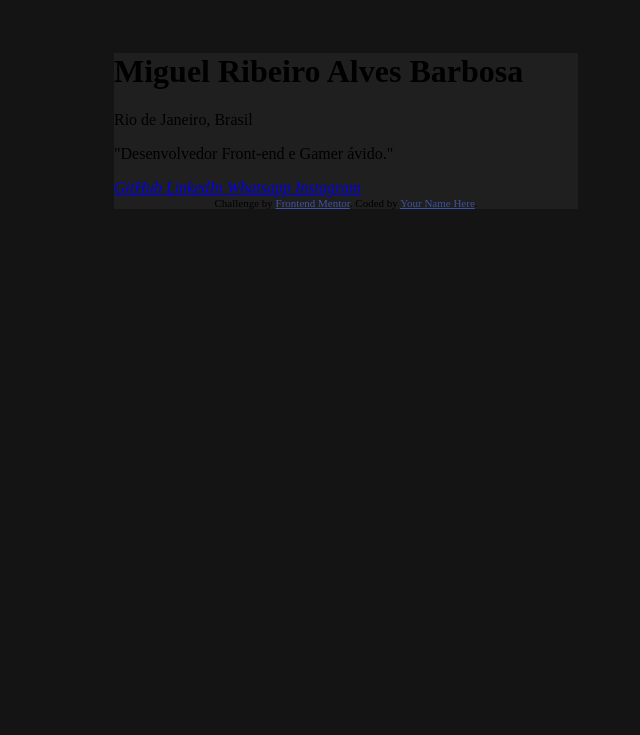
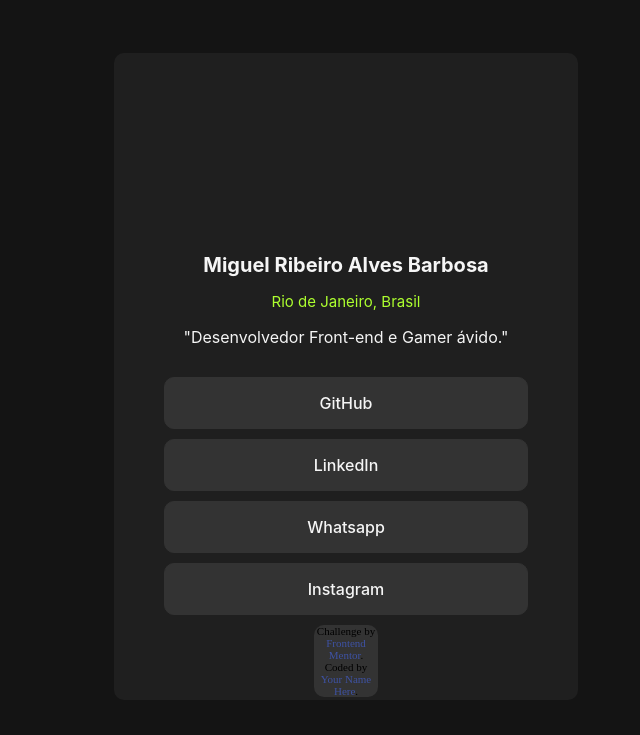
Before and after one commit to MiguelRAlves/profile-links, a plain HTML site: page index.html in a window 1280 px wide. Shown: the part 147-882 px from the top of the page, without its empty margins (294-934 px from the left). Before the commit the page ends 800 px from the top, so only its background shows below. Drawn offline with Linux system fonts and the light colour scheme.

Commit message:
Update styles.css

```diff
--- a/css/styles.css
+++ b/css/styles.css
@@ -1,3 +1,8 @@
+*{
+    text-decoration: none;
+    font-style: normal;
+}
+
 body{
     background-color: hsl(0, 0%, 8%);
 }
@@ -5,8 +10,91 @@ body{
 .container-links{
     margin: 200px 400px;
     background-color: hsl(0, 0%, 12%);
+    border-radius: 10px;
+    padding-bottom: 2px;
 }
 
-.container-links .apresentacao{
+.container-links .apresentacao .nome{
+    padding-top: 200px;
+    color: whitesmoke;
+    font-family: "Inter";
+    font-size: 20px;
+    text-align: center;
+}
 
+.container-links .apresentacao .localizacao{
+    font-family: "Inter";
+    text-align: center;
+    font-size: 15px;
+    color: greenyellow;
 }
+
+.container-links .apresentacao .descricao{
+    padding-bottom: 10px;
+    color: whitesmoke;
+    font-family: "Inter";
+    text-align: center;
+    font-weight: 400;
+}
+
+.container-links .links a .github{
+    display: block;
+    text-align: center;
+    margin: 20px 50px 10px 50px;
+    background-color: hsl(0, 0%, 20%);
+    padding: 15px;
+    border: 1px solid hsl(0, 0%, 20%);
+    border-radius: 10px;
+    text-decoration: none;
+    color: whitesmoke;
+    font-family: "Inter";
+    font-weight: 500;
+}
+
+.container-links .links a .linkedin{
+    display: block;
+    text-align: center;
+    margin: 10px 50px 10px 50px;
+    background-color: hsl(0, 0%, 20%);
+    padding: 15px;
+    border: 1px solid hsl(0, 0%, 20%);
+    border-radius: 10px;
+    text-decoration: none;
+    color: whitesmoke;
+    font-family: "Inter";
+    font-weight: 500;
+}
+
+.container-links .links a .whatsapp{
+    display: block;
+    text-align: center;
+    margin: 10px 50px 10px 50px;
+    background-color: hsl(0, 0%, 20%);
+    padding: 15px;
+    border: 1px solid hsl(0, 0%, 20%);
+    border-radius: 10px;
+    text-decoration: none;
+    color: whitesmoke;
+    font-family: "Inter";
+    font-weight: 500;
+}
+
+.container-links .links a .instagram{
+    display: block;
+    text-align: center;
+    margin: 10px 50px 10px 50px;
+    background-color: hsl(0, 0%, 20%);
+    padding: 15px;
+    border: 1px solid hsl(0, 0%, 20%);
+    border-radius: 10px;
+    text-decoration: none;
+    color: whitesmoke;
+    font-family: "Inter";
+    font-weight: 500;
+}
+
+.container-links .attribution{
+    background-color: hsl(0, 0%, 20%);
+    margin: 10px 200px 1px 200px;
+    border-radius: 10px;
+}
```
